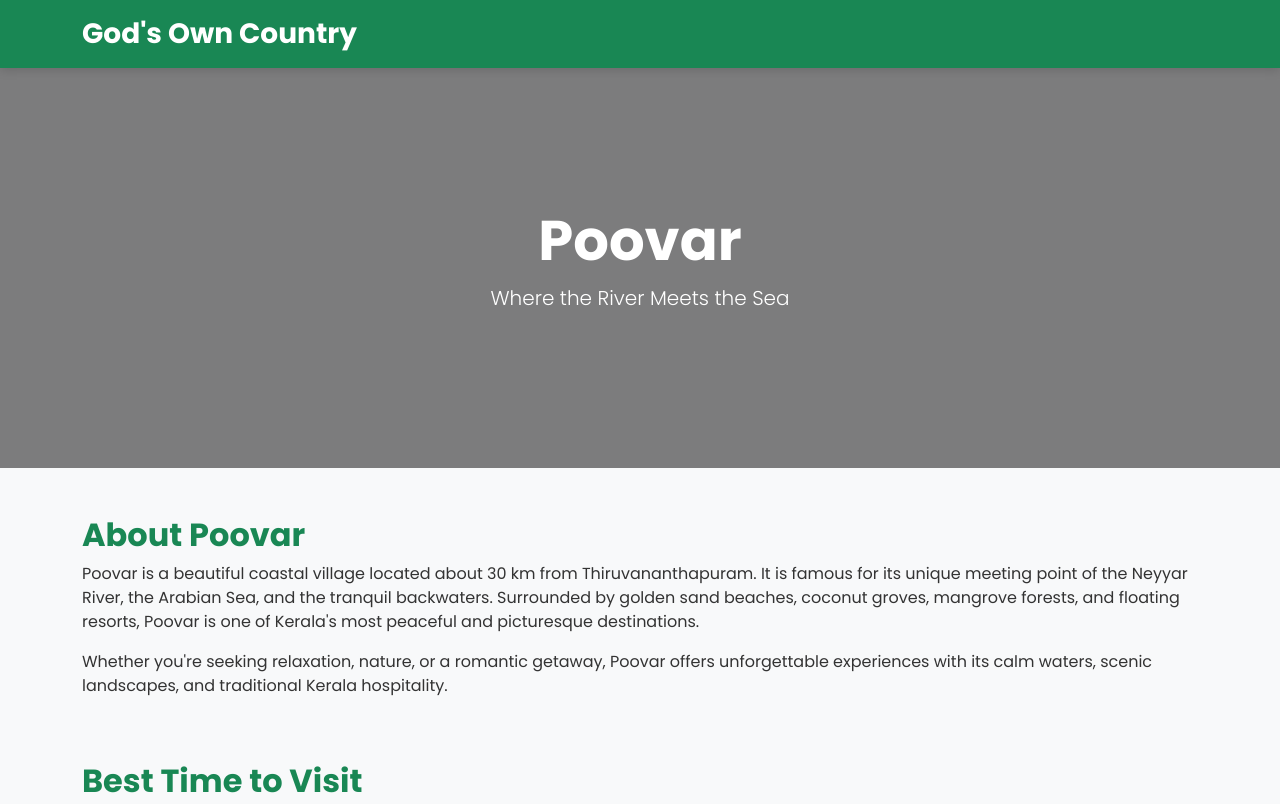
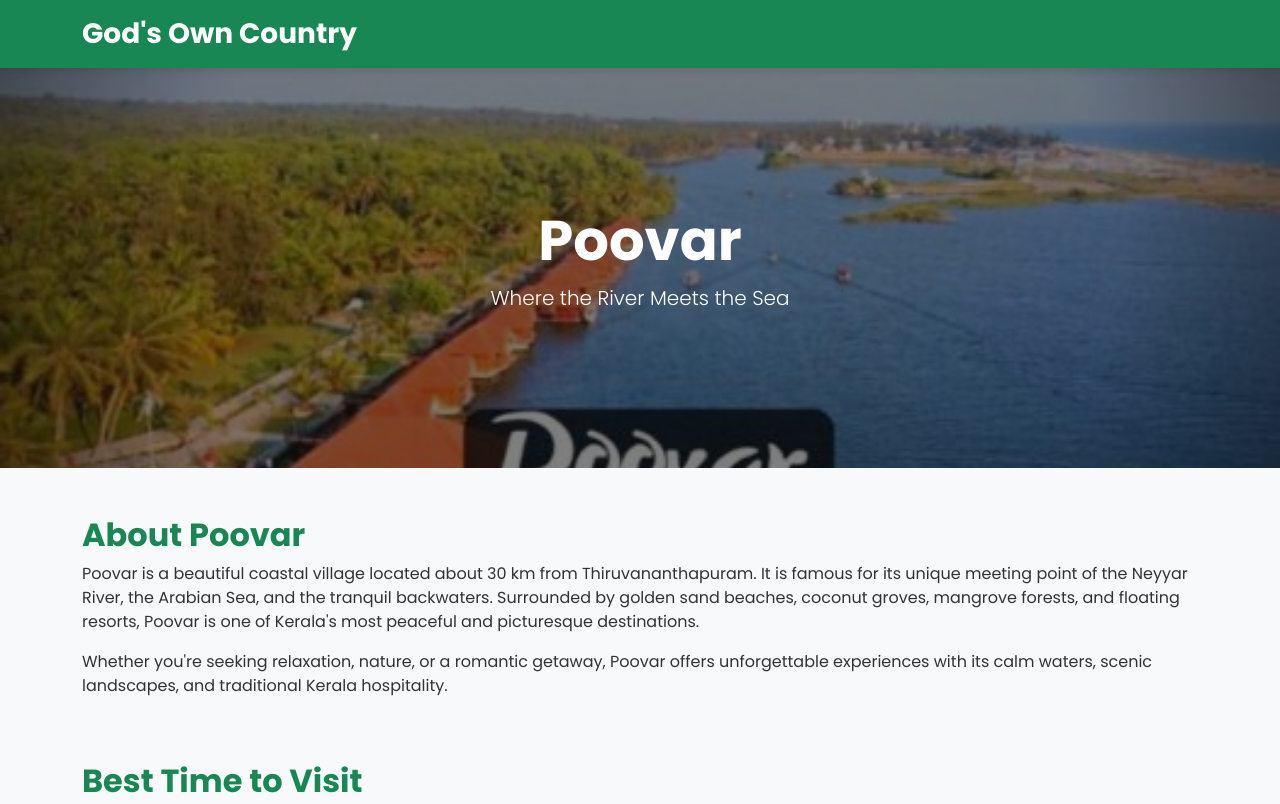
Before and after one commit to Haseenakts/travel-blog, a plain HTML site: page poovar.html in a window 1280 px wide. Shown: the top 804 px of the page. Drawn offline with nearby package versions, Linux system fonts and the light colour scheme.

```diff
--- a/poovar.html
+++ b/poovar.html
@@ -20,7 +20,7 @@
 
 <!-- Hero Section -->
 <header class="hero-page text-white d-flex align-items-center justify-content-center"
-style="background:linear-gradient(rgba(0,0,0,.5),rgba(0,0,0,.5)), url('images/poovar.jpg') center/cover; height:400px;">
+style="background:linear-gradient(rgba(0,0,0,.5),rgba(0,0,0,.5)), url('poovar.jpg') center/cover; height:400px;">
 
     <div class="text-center">
         <h1 class="display-4 fw-bold">Poovar</h1>
```
